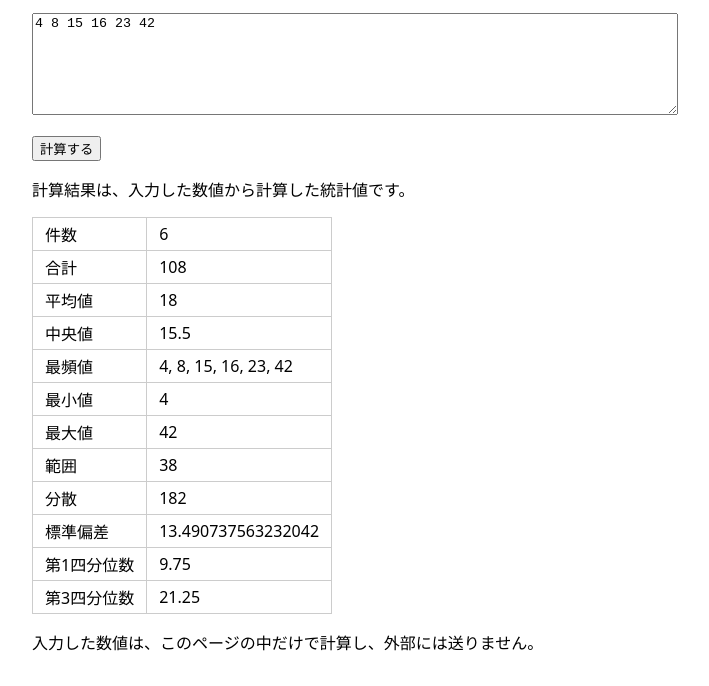
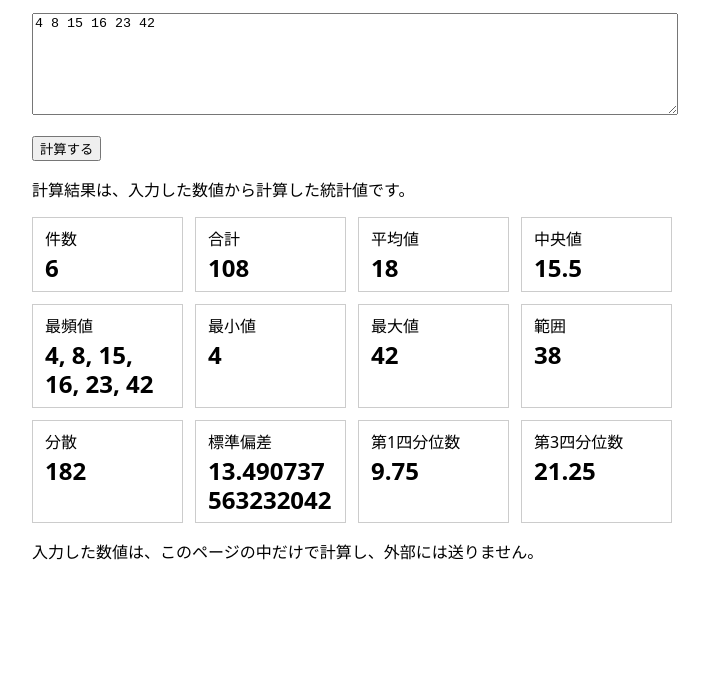
Before and after one commit to Pottery-Wheel/nekonote-sandbox, a website: page index.html in a window 1280 px wide. Shown: the part 126-812 px from the top of the page, without its empty margins (288-997 px from the left). Drawn offline with Linux system fonts and the light colour scheme.

Commit message:
計算結果を表の代わりに統計値ごとのカードで出し、画面の幅に合わせて折り返す (#75)
Co-Authored-By: Claude Opus 5.5 <noreply@anthropic.com>

```diff
--- a/index.html
+++ b/index.html
@@ -7,9 +7,11 @@
     <style>
       body { font-family: system-ui, sans-serif; max-width: 40rem; margin: 2rem auto; padding: 0 1rem; }
       textarea { width: 100%; height: 6rem; }
-      table { border-collapse: collapse; margin-top: 1rem; }
-      th, td { border: 1px solid #ccc; padding: 0.25rem 0.75rem; text-align: left; }
       .error { color: #b00020; }
+      .cards { display: grid; grid-template-columns: repeat(auto-fill, minmax(8rem, 1fr)); gap: 0.75rem; margin: 1rem 0 0; }
+      .card { border: 1px solid #ccc; padding: 0.5rem 0.75rem; }
+      .card dt { margin: 0; }
+      .card dd { margin: 0.25rem 0 0; font-size: 1.5rem; font-weight: 700; line-height: 1.2; overflow-wrap: anywhere; }
     </style>
   </head>
   <body>
@@ -42,13 +44,19 @@
         const values = text.split(/[\s,]+/).map(Number);
         try {
           const stats = describe(values);
-          const table = document.createElement("table");
+          const cards = document.createElement("dl");
+          cards.className = "cards";
           for (const [key, value] of Object.entries(stats)) {
-            const row = table.insertRow();
-            row.insertCell().textContent = LABELS[key] ?? key;
-            row.insertCell().textContent = Array.isArray(value) ? value.join(", ") : String(value);
+            const card = document.createElement("div");
+            card.className = "card";
+            const term = document.createElement("dt");
+            term.textContent = LABELS[key] ?? key;
+            const detail = document.createElement("dd");
+            detail.textContent = Array.isArray(value) ? value.join(", ") : String(value);
+            card.append(term, detail);
+            cards.append(card);
           }
-          result.append(table);
+          result.append(cards);
         } catch (error) {
           const message = document.createElement("p");
           message.className = "error";
```
